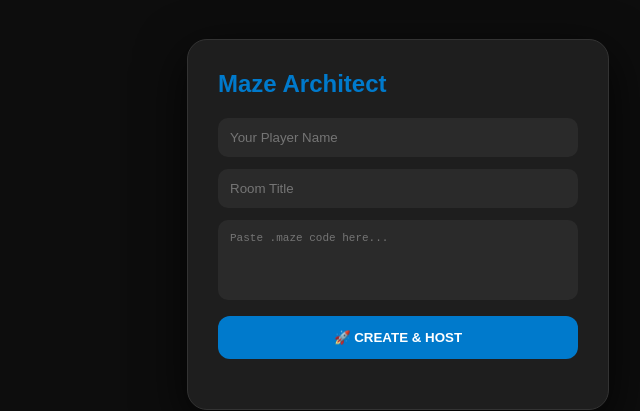
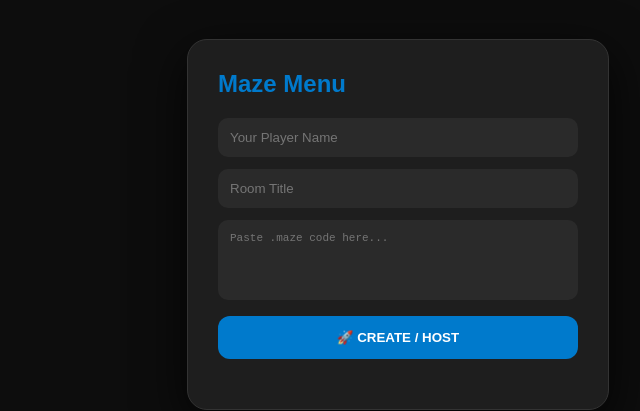
Before and after one commit to UniversalWebX/iminthemaze, a website: page index.html in a window 1280 px wide. Shown: the part 176-587 px from the top of the page, 242-882 px from the left. Drawn offline with nearby package versions, Linux system fonts and the light colour scheme; no server answers.

Commit message:
Update index.html

```diff
--- a/index.html
+++ b/index.html
@@ -2,7 +2,7 @@
 <html lang="en">
 <head>
     <meta charset="UTF-8">
-    <title>Maze Engine Pro</title>
+    <title>I'm In The Maze</title>
     <script src="/socket.io/socket.io.js"></script>
     <style>
         body { background-color: #121212; display: flex; justify-content: center; align-items: center; height: 100vh; margin: 0; font-family: sans-serif; overflow: hidden; }
@@ -18,11 +18,11 @@
 </head>
 <body>
     <div id="setup-ui">
-        <h2>Maze Architect</h2>
+        <h2>Maze Menu</h2>
         <input type="text" id="username" placeholder="Your Player Name">
         <input type="text" id="roomName" placeholder="Room Title">
         <textarea id="mazeInput" placeholder="Paste .maze code here..."></textarea>
-        <button id="host-btn" onclick="hostMaze()">🚀 CREATE & HOST</button>
+        <button id="host-btn" onclick="hostMaze()">🚀 CREATE / HOST</button>
         <div id="roomList" style="margin-top: 20px;"></div>
     </div>
     <div id="game-container">
```
